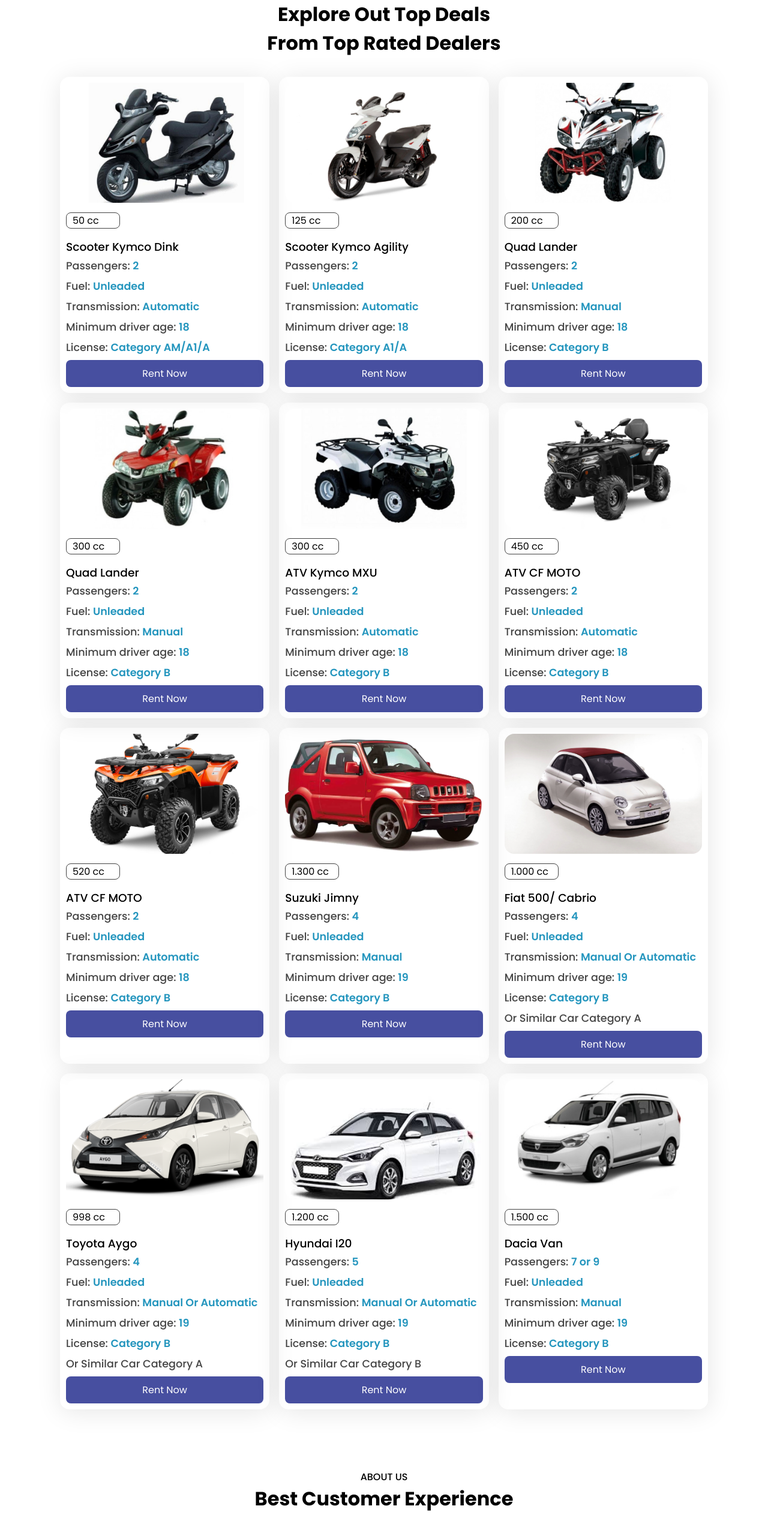
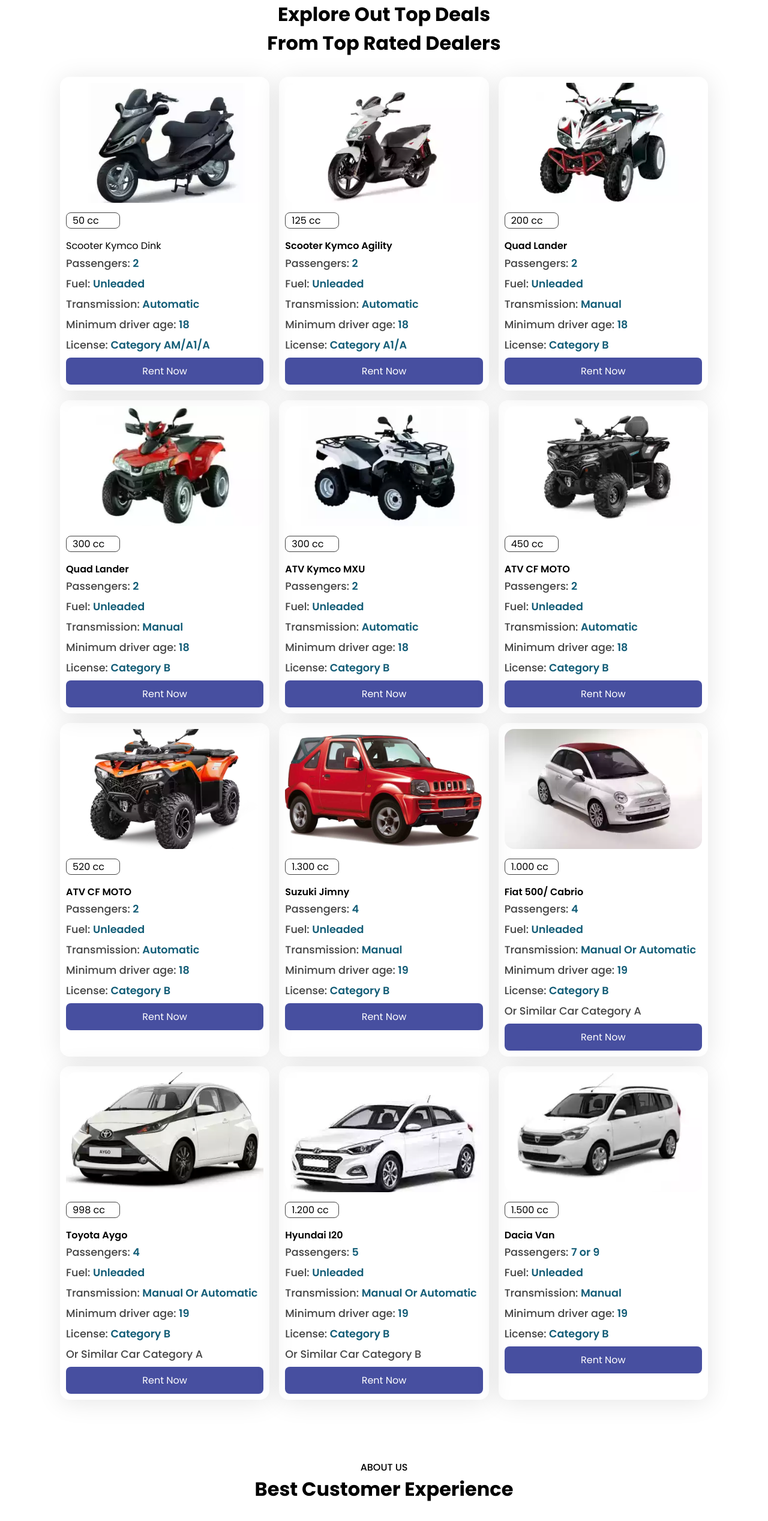
Before and after one commit to al3xstana/goodrides, a plain HTML site: page index.html in a window 1280 px wide. Shown: the part 1360-3895 px from the top of the page at 60% size. Drawn offline with nearby package versions, Linux system fonts and the light colour scheme.

Commit message:
Add files via upload

```diff
--- a/index.html
+++ b/index.html
@@ -9,7 +9,7 @@
 </head>
 <body>
     <header>
-        <a href="#" class="logo"><img src="img/logo-resize.png" alt=""></a>
+        <a href="#" class="logo"><img src="img/logo-resize.png" alt="logo" aria-label="Go to Home Page"></a>
 
         <div class="bx bx-menu" id="menu-icon"></div>
 
@@ -44,7 +44,7 @@
         <form action="">
             <div class="input-box">
                 <span>Location</span>
-                <select id="location" name="location"   required>
+                <select id=".location" name=".location"   required>
                     <option value="laganas">Laganas</option>
                     <option value="kalamaki">Kalamaki</option>
                     <option value="argasi">Argasi</option>
@@ -62,7 +62,7 @@
             </div>
             <div class="input-box">
                 <span>Vehicle</span>
-                <select id="vehicle" name="vehicle"   required>
+                <select id=".vehicle" name=".vehicle"   required>
                 <option value="atv-50cc">Atv 50cc</option>
                 <option value="atv-100cc">Atv 100cc</option>
                 <option value="atv-150cc">Atv 150cc</option>
@@ -119,10 +119,10 @@
     <div class="services-container">
         <div class="box">
             <div class="box-img">
-                <img src="img/50cc.jpg" alt="Scooter Kymco Dink">
+                <img src="img/50cc.webp" alt="Scooter Kymco Dink">
             </div>
             <p> 50 cc</p>
-            <h3>Scooter Kymco Dink</h3>
+            <div class="div class='h3'">Scooter Kymco Dink</div>
             <div class='h2'><span>Passengers: </span>2</div>
             <div class='h2'><span>Fuel: </span>Unleaded</div>
             <div class='h2'><span>Transmission: </span>Automatic</div>
@@ -132,10 +132,10 @@
         </div>
         <div class="box">
             <div class="box-img">
-                <img src="img/125cc.jpg" alt="Scooter Kymco Agility">
+                <img src="img/125cc.webp" alt="Scooter Kymco Agility">
             </div>
             <p> 125 cc</p>
-            <h3>Scooter Kymco Agility</h3>
+            <div class='h3'>Scooter Kymco Agility</div>
             <div class='h2'><span>Passengers: </span>2</div>
             <div class='h2'><span>Fuel: </span>Unleaded</div>
             <div class='h2'><span>Transmission: </span>Automatic</div>
@@ -145,10 +145,10 @@
         </div>
         <div class="box">
             <div class="box-img">
-                <img src="img/200cc.jpg" alt="ATV Quad Lander">
+                <img src="img/200cc.webp" alt="ATV Quad Lander">
             </div>
             <p> 200 cc</p>
-            <h3>Quad Lander</h3>
+            <div class='h3'>Quad Lander</div>
             <div class='h2'><span>Passengers: </span>2</div>
             <div class='h2'><span>Fuel: </span>Unleaded</div>
             <div class='h2'><span>Transmission: </span>Manual</div>
@@ -159,10 +159,10 @@
         </div>
         <div class="box">
             <div class="box-img">
-                <img src="img/300ccquadlander.jpg" alt="ATV Quad Lander">
+                <img src="img/300ccquadlander.webp" alt="ATV Quad Lander">
             </div>
             <p> 300 cc</p>
-            <h3>Quad Lander</h3>
+            <div class='h3'>Quad Lander</div>
             <div class='h2'><span>Passengers: </span>2</div>
             <div class='h2'><span>Fuel: </span>Unleaded</div>
             <div class='h2'><span>Transmission: </span>Manual</div>
@@ -172,10 +172,10 @@
         </div>
         <div class="box">
             <div class="box-img">
-                <img src="img/300ccmxu.jpg" alt="ATV Kymco MXU">
+                <img src="img/300ccmxu (2).webp" alt="ATV Kymco MXU">
             </div>
             <p> 300 cc</p>
-            <h3>ATV Kymco MXU</h3>
+            <div class='h3'>ATV Kymco MXU</div>
             <div class='h2'><span>Passengers: </span>2</div>
             <div class='h2'><span>Fuel: </span>Unleaded</div>
             <div class='h2'><span>Transmission: </span>Automatic</div>
@@ -185,10 +185,10 @@
         </div>
         <div class="box">
             <div class="box-img">
-                <img src="img/450cc.jpg" alt="ATV CF MOTO">
+                <img src="img/450cc.webp" alt="ATV CF MOTO">
             </div>
             <p> 450 cc</p>
-            <h3>ATV CF MOTO</h3>
+            <div class='h3'>ATV CF MOTO</div>
             <div class='h2'><span>Passengers: </span>2</div>
             <div class='h2'><span>Fuel: </span>Unleaded</div>
             <div class='h2'><span>Transmission: </span>Automatic</div>
@@ -198,10 +198,10 @@
         </div>
         <div class="box">
             <div class="box-img">
-                <img src="img/520cc400.png" alt="ATV CF MOTO">
+                <img src="img/520cc400.webp" alt="ATV CF MOTO">
             </div>
             <p> 520 cc</p>
-            <h3>ATV CF MOTO</h3>
+            <div class='h3'>ATV CF MOTO</div>
             <div class='h2'><span>Passengers: </span>2</div>
             <div class='h2'><span>Fuel: </span>Unleaded</div>
             <div class='h2'><span>Transmission: </span>Automatic</div>
@@ -214,7 +214,7 @@
                 <img src="img/jimny.webp" alt="Suzuki Jimny">
             </div>
             <p> 1.300 cc</p>
-            <h3>Suzuki Jimny</h3>
+            <div class='h3'>Suzuki Jimny</div>
             <div class='h2'><span>Passengers: </span>4</div>
             <div class='h2'><span>Fuel: </span>Unleaded</div>
             <div class='h2'><span>Transmission: </span>Manual</div>
@@ -224,10 +224,10 @@
         </div>
         <div class="box">
             <div class="box-img">
-                <img src="img/fiat500.jpg" alt="Fiat 500 Cabrio">
+                <img src="img/fiat500.webp" alt="Fiat 500 Cabrio">
             </div>
             <p> 1.000 cc</p>
-            <h3>Fiat 500/ Cabrio</h3>
+            <div class='h3'>Fiat 500/ Cabrio</div>
             <div class='h2'><span>Passengers: </span>4</div>
             <div class='h2'><span>Fuel: </span>Unleaded</div>
             <div class='h2'><span>Transmission: </span>Manual Or Automatic</div>
@@ -238,10 +238,10 @@
         </div>
         <div class="box">
             <div class="box-img">
-                <img src="img/aygo.png" alt="Toyota Aygo">
+                <img src="img/aygo.webp" alt="Toyota Aygo">
             </div>
             <p> 998 cc</p>
-            <h3>Toyota Aygo</h3>
+            <div class='h3'>Toyota Aygo</div>
             <div class='h2'><span>Passengers: </span>4</div>
             <div class='h2'><span>Fuel: </span>Unleaded</div>
             <div class='h2'><span>Transmission: </span>Manual Or Automatic</div>
@@ -252,10 +252,10 @@
         </div>
         <div class="box">
             <div class="box-img">
-                <img src="img/hyundaii20.jpeg" alt="Hyundai I20">
+                <img src="img/hyundaii20.webp" alt="Hyundai I20">
             </div>
             <p> 1.200 cc</p>
-            <h3>Hyundai I20</h3>
+            <div class='h3'>Hyundai I20</div>
             <div class='h2'><span>Passengers: </span>5</div>
             <div class='h2'><span>Fuel: </span>Unleaded</div>
             <div class='h2'><span>Transmission: </span>Manual Or Automatic</div>
@@ -266,10 +266,10 @@
         </div>
         <div class="box">
             <div class="box-img">
-                <img src="img/dacia.jpg" alt="Dacia Van">
+                <img src="img/dacia.webp" alt="Dacia Van">
             </div>
             <p> 1.500 cc</p>
-            <h3>Dacia Van</h3>
+            <div class='h3'>Dacia Van</div>
             <div class='h2'><span>Passengers: </span>7 or 9</div>
             <div class='h2'><span>Fuel: </span>Unleaded</div>
             <div class='h2'><span>Transmission: </span>Manual</div>
@@ -291,7 +291,7 @@
     </div>
     <div class="about-container">
         <div class="about-img">
-            <img src="img/520cc650.png" alt="ATV CF MOTO">
+            <img src="img/jimny.webp" alt="Jimny">
         </div>
         <div class="about-text">
             <span>About Us</span>
@@ -396,7 +396,7 @@
                             <div class="row50">
                                 <div class="inputBox">
                                     <span>Vehicle</span>
-                                    <select id="vehicle" name="vehicle"   required>
+                                    <select id="vehicle" name="vehicle" aria-label="vehicle"  required>
                                         <option value="Scooter-Kymco-Dink-50cc">Scooter Kymco Dink 50cc</option>
                                         <option value="Scooter-Kymco-Agility-125cc">Scooter Kymco Agility 125cc</option>
                                         <option value="ATV-Quad-Lander-200cc" >ATV Quad Lander 200cc</option>
@@ -457,17 +457,13 @@
   <div class="copyright">
     <p>&#169; Good Rides All Right Reserved</p>
     <div class="social">
-        <a href="https://www.instagram.com/goodrides_rentals/" target="_blank"><i class="bx bxl-instagram"></i></a>
-        <a href="https://api.whatsapp.com/send?phone=306986148124"target="_blank"><i class="bx bxl-whatsapp"></i></a>
+        <a href="https://www.instagram.com/goodrides_rentals/" aria-label="Find us on instagram" target="_blank"><i class="bx bxl-instagram"></i></a>
+        <a href="https://api.whatsapp.com/send?phone=306986148124"aria-label="Find us on whatapp"target="_blank"><i class="bx bxl-whatsapp"></i></a>
     </div>
   </div>
 
     <script src="https://unpkg.com/scrollreveal"></script>
     <script src="main.js"></script>
-    <script>
-        function myFunction(){
-        document.getElementById('vehicle').value = this.value;
-        }
-    </script>
+
 </body>
 </html>
--- a/style.css
+++ b/style.css
@@ -45,7 +45,7 @@ header{
     padding: 15px 100px
 }
 .logo img{
-    width: 40px;
+    width: 120px;
 }
 .navbar{
     display: flex;
@@ -242,13 +242,13 @@ font-size: 1rem;
     border-radius: 0.5rem;
     margin:1rem 0 1rem;
 }
-.services-container .box h3{
-    font-weight: 500;
+.services-container .box .h3{
+    font-weight: 600;
 }
 .services-container .box .h2{
     font-size: 1.1rem;
     font-weight: 600;
-    color: var(--main-color);
+    color: #135D77;
     margin:0.2rem 0 0.5rem;
 }
 .services-container .box .h2 span{
```
Also changed, not shown: img/125cc.webp (added), img/200cc.webp (added), img/300ccmxu (2).webp (added), img/300ccquadlander.webp (added), img/450cc.webp (added), img/50cc.webp (added), img/520cc400.webp (added), img/aygo.webp (added), img/background.webp (added), img/dacia.webp (added), img/fiat500.webp (added), img/hyundaii20.webp (added), img/jimny (2).webp (added), img/jimny.png (added).
